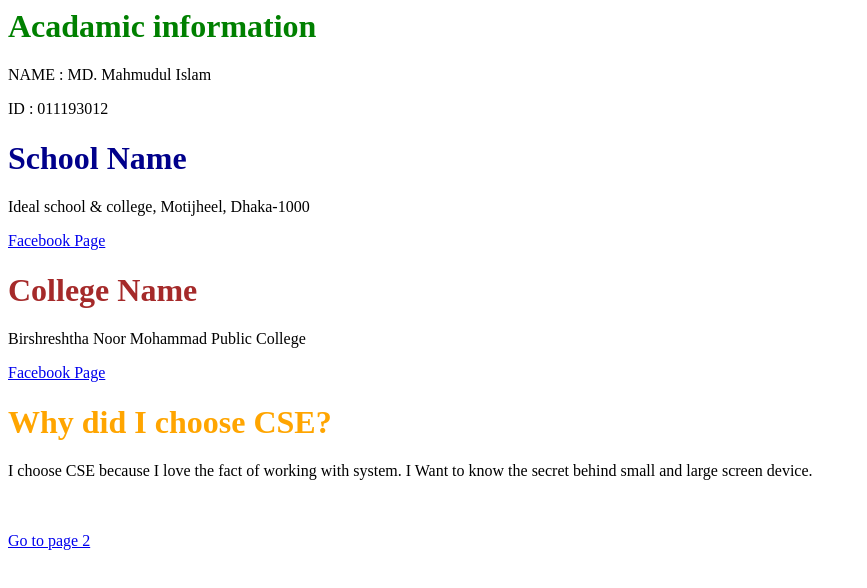
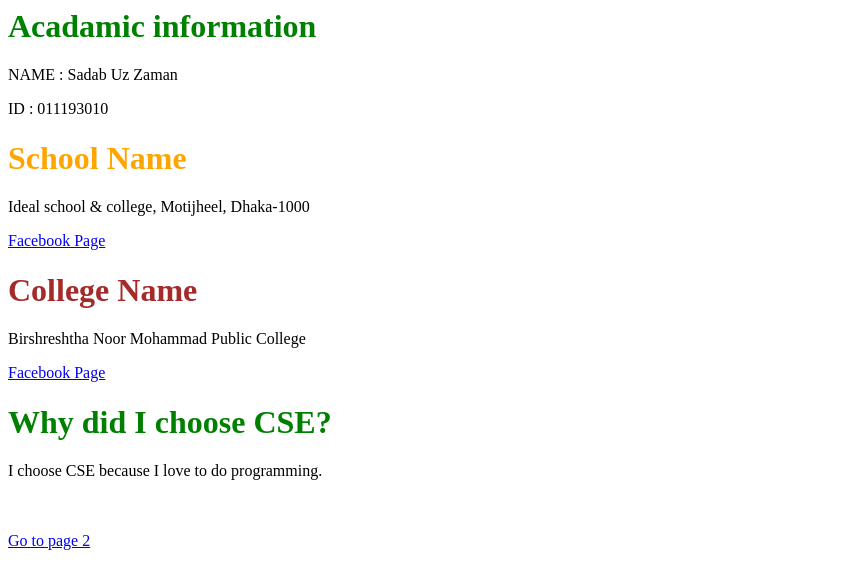
Before and after one commit to Sadab-7878/Sadab-7878.github.io, a plain HTML site: page Page 1.html in a window 1280 px wide. Shown: the whole page, without its empty margins (0-867 px from the left). Drawn offline with Linux system fonts and the light colour scheme.

Commit message:
Update Page 1.html

```diff
--- a/Page 1.html
+++ b/Page 1.html
@@ -1,16 +1,16 @@
 <html>
 <body>
 <font color="green"><h1>Acadamic information</h1></font>
-<p>NAME : MD. Mahmudul Islam</p>
-<p>ID   : 011193012</p>
-<font color="darkblue"><h1>School Name</h1> </font>
+<p>NAME : Sadab Uz Zaman</p>
+<p>ID   : 011193010</p>
+<font color="Orange"><h1>School Name</h1> </font>
 <p>Ideal school &amp; college, Motijheel, Dhaka-1000</p>
 <a href="https://www.facebook.com/idealschoolandcollegedhaka/">Facebook Page</a>
 <font color="brown"> <h1>College Name</h1> </font>
 <p>Birshreshtha Noor Mohammad Public College</p>
 <a href="https://www.facebook.com/bnmpc.official/">Facebook Page </a>
-<font color="orange"><h1>Why did I choose CSE?</h1> </font>
-<p>I choose CSE because I love the fact of working with system. I Want to know the secret behind small and large screen device. </p>
+<font color="Green"><h1>Why did I choose CSE?</h1> </font>
+<p>I choose CSE because I love to do programming. </p>
 <br>
 <br>
 <a href="page2.html">Go to page 2</a>
```
